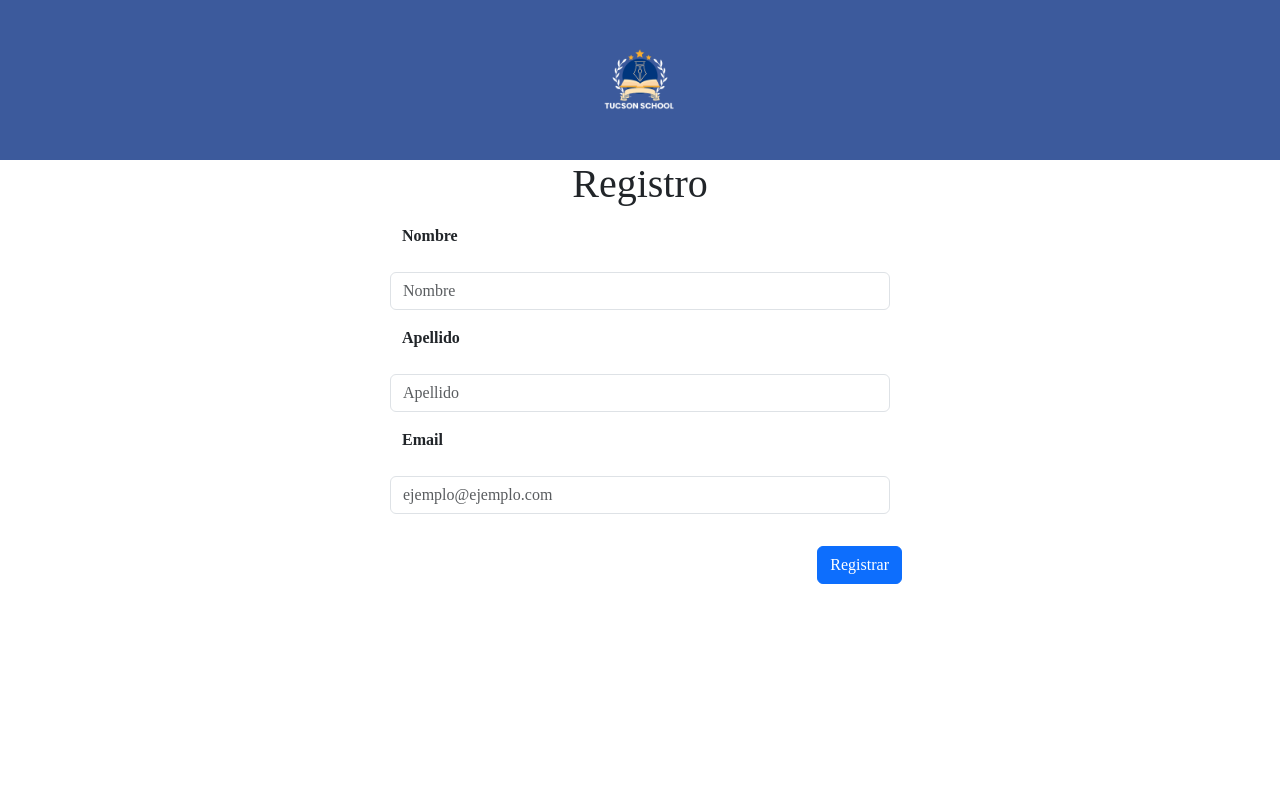
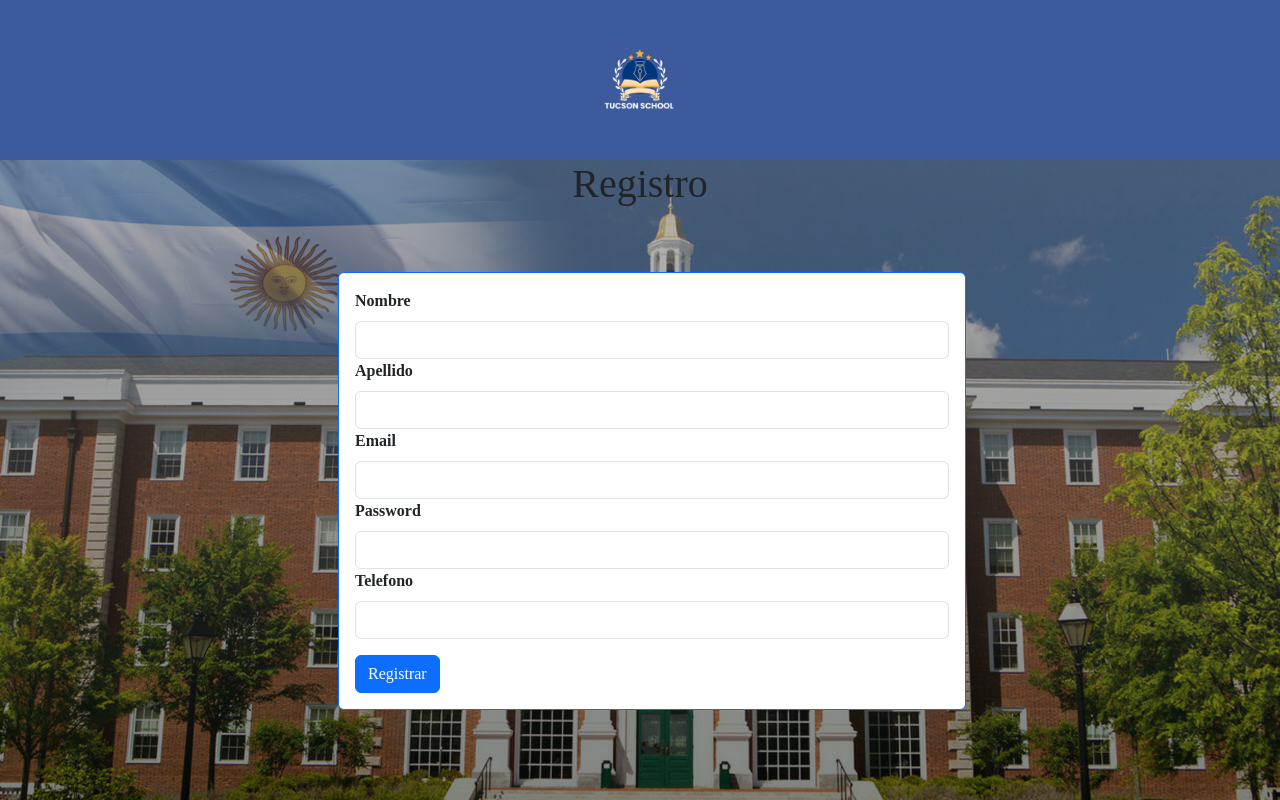
Before and after one commit to m4rt1n1309/Colegio, a React (Vite) app: page /registro in a window 1280 px wide. Built offline with nearby package versions, Linux system fonts and the light colour scheme; a web font is replaced by a local one.

Commit message:
agregamos registro.css/jsx

```diff
--- a/src/components/Administracion.jsx
+++ b/src/components/Administracion.jsx
@@ -9,19 +9,20 @@ import "../style/ppprincipal.css";
 import pruebaApi from "../api/pruebaApi";
 import LogoutButton from "./Logout";
 
-
 export const Administracion = () => {
   const [datosAdmin, setDatosAdmin] = useState({}); // Inicializa datosAdmin como un objeto vacío
 
-  const localToken = localStorage.getItem('token');
+  const localToken = localStorage.getItem("token");
   let idAdmin;
 
-
-  useEffect(() => { // Mover la lógica de obtener los datos del administrador dentro de useEffect
+  useEffect(() => {
+    // Mover la lógica de obtener los datos del administrador dentro de useEffect
     const obtenerDatos = async (idAdmin) => {
       try {
         if (idAdmin) {
-          const resp = await pruebaApi.post('/admin/datosadmin', { _id: idAdmin });
+          const resp = await pruebaApi.post("/admin/datosadmin", {
+            _id: idAdmin,
+          });
           setDatosAdmin(resp.data);
         }
       } catch (error) {
@@ -30,18 +31,19 @@ export const Administracion = () => {
     };
 
     if (localToken) {
-      const tokenBody = localToken.split('.')[1];
+      const tokenBody = localToken.split(".")[1];
       const decodedToken = JSON.parse(atob(tokenBody));
       idAdmin = decodedToken.id;
       obtenerDatos(idAdmin); // Llama a obtenerDatos cuando idAdmin cambie
     } else {
-      console.log('No se encontró ningún token en el almacenamiento local.');
+      console.log("No se encontró ningún token en el almacenamiento local.");
     }
   }, [localToken]); // Este efecto se ejecutará cuando localToken cambie
 
   // Desestructura datosAdmin después de asegurarte de que se ha actualizado correctamente
   const { admin } = datosAdmin || {};
-  let { nombre, apellido, telefono, fechaIngreso, contacto, _id, colegio } = admin || {};
+  let { nombre, apellido, telefono, fechaIngreso, contacto, _id, colegio } =
+    admin || {};
 
   nombre = nombre ? nombre.toUpperCase() : "";
   apellido = apellido ? apellido.toUpperCase() : "";
@@ -49,9 +51,9 @@ export const Administracion = () => {
   return (
     <>
       <div className="contenedor-botonalumno">
-      <button className="botonalumnos">Alumnos</button>
+        <button className="botonalumnos">Alumnos</button>
       </div>
-      <LogoutButton className="boton"/>
+      <LogoutButton className="boton" />
       <h1 className="text-center mt-5 mb-3">Datos Administrativos</h1>
       <Container>
         <Row className="pprincipal">
@@ -100,50 +102,84 @@ export const Administracion = () => {
                   <Form.Label>
                     <strong>Nombre</strong>
                   </Form.Label>
-                  <Form.Control required type="text" defaultValue={nombre} readOnly />
-
+                  <Form.Control
+                    required
+                    type="text"
+                    defaultValue={nombre}
+                    readOnly
+                  />
                 </Form.Group>
 
                 <Form.Group as={Col} controlid="validationCustom02">
                   <Form.Label>
                     <strong>Apellido</strong>
                   </Form.Label>
-                  <Form.Control required type="text" defaultValue={apellido} readOnly  />
+                  <Form.Control
+                    required
+                    type="text"
+                    defaultValue={apellido}
+                    readOnly
+                  />
                 </Form.Group>
 
                 <Form.Group as={Col} controlid="validationCustom02">
                   <Form.Label>
                     <strong>Fecha de ingreso</strong>
                   </Form.Label>
-                  <Form.Control required type="Fecha" defaultValue={fechaIngreso} readOnly/>
+                  <Form.Control
+                    required
+                    type="Fecha"
+                    defaultValue={fechaIngreso}
+                    readOnly
+                  />
                 </Form.Group>
 
                 <Form.Group as={Col} controlid="validationCustom02">
                   <Form.Label>
                     <strong>Contacto</strong>
                   </Form.Label>
-                  <Form.Control required type="number" defaultValue={telefono} readOnly/>
+                  <Form.Control
+                    required
+                    type="number"
+                    defaultValue={telefono}
+                    readOnly
+                  />
                 </Form.Group>
 
                 <Form.Group as={Col} controlid="validationCustom02">
                   <Form.Label>
                     <strong>ID</strong>
                   </Form.Label>
-                  <Form.Control required type="text" defaultValue={_id} readOnly />
+                  <Form.Control
+                    required
+                    type="text"
+                    defaultValue={_id}
+                    readOnly
+                  />
                 </Form.Group>
 
                 <Form.Group as={Col} controlid="validationCustom02">
                   <Form.Label>
                     <strong>Nombre Institucion</strong>
                   </Form.Label>
-                  <Form.Control required type="text" defaultValue={colegio} readOnly/>
+                  <Form.Control
+                    required
+                    type="text"
+                    defaultValue={colegio}
+                    readOnly
+                  />
                 </Form.Group>
 
                 <Form.Group as={Col} controlid="validationCustom02">
                   <Form.Label>
                     <strong>Email Institucion</strong>
                   </Form.Label>
-                  <Form.Control required type="email" defaultValue={contacto} readOnly />
+                  <Form.Control
+                    required
+                    type="email"
+                    defaultValue={contacto}
+                    readOnly
+                  />
                 </Form.Group>
               </Form>
             </Card>
@@ -179,7 +215,6 @@ export const Administracion = () => {
           </Col>
         </Row>
       </Container>
-
     </>
   );
 };
--- a/src/components/Registro.jsx
+++ b/src/components/Registro.jsx
@@ -1,9 +1,9 @@
-import { useState } from 'react';
-import Button from 'react-bootstrap/Button';
-import Col from 'react-bootstrap/Col';
-import Form from 'react-bootstrap/Form';
-import InputGroup from 'react-bootstrap/InputGroup';
-import Row from 'react-bootstrap/Row';
+import { useState } from "react";
+import { Card } from "react-bootstrap";
+import Button from "react-bootstrap/Button";
+import Col from "react-bootstrap/Col";
+import Form from "react-bootstrap/Form";
+import "../style/login.css";
 
 function ValidarRegistro() {
   const [validated, setValidated] = useState(false);
@@ -20,47 +20,56 @@ function ValidarRegistro() {
 
   return (
     <>
+      <Form
+        validated={validated}
+        onSubmit={handleSubmit}
+        className="ms-4 mt-3 d-flex align-items-center flex-column "
+      >
+        <Col md={6} sm={10} controlid="validationCustom01">
+          <Card border="primary" className="p-3 border rounded my-5  ">
+            <Form>
+              <Form.Group as={Col} controlid="validationCustom0">
+                <Form.Label>
+                  <strong>Nombre</strong>
+                </Form.Label>
+                <Form.Control required type="text" />
+              </Form.Group>
 
-    <Form  style={{width:'500px'}} noValidate validated={validated} onSubmit={handleSubmit} className='ms-4 mt-3  d-flex align-items-end flex-column'>
-      <Row className="mb-3">
-        <Form.Group as={Row} md="4" controlId="validationCustom01">
-          <Form.Label><strong>Nombre</strong></Form.Label>
-          <Form.Control
-            required
-            type="text"
-            placeholder="Nombre"
-            defaultValue=""
-            className='mt-3'
-          />
-          <Form.Control.Feedback>Perfecto!</Form.Control.Feedback>
-        </Form.Group>
-        <Form.Group as={Row} md="4" controlId="validationCustom02" className="mt-3">
-          <Form.Label><strong>Apellido</strong></Form.Label>
-          <Form.Control
-            required
-            type="text"
-            placeholder="Apellido"
-            defaultValue=""
-            className='mt-3'
-          />
-          <Form.Control.Feedback>Perfecto!</Form.Control.Feedback>
-        </Form.Group>
-        <Form.Group as={Row} md="4" controlId="validationCustom02" className="mt-3">
-          <Form.Label><strong>Email</strong></Form.Label>
-          <Form.Control
-            required
-            type="email"
-            placeholder="ejemplo@ejemplo.com"
-            defaultValue=""
-            className='mt-3'
-          />
-          <Form.Control.Feedback>Perfecto!</Form.Control.Feedback>
-        </Form.Group>
-      </Row>
+              <Form.Group as={Col} controlid="validationCustom02">
+                <Form.Label>
+                  <strong>Apellido</strong>
+                </Form.Label>
+                <Form.Control required type="text" />
+              </Form.Group>
 
+              <Form.Group as={Col} controlid="validationCustom02">
+                <Form.Label>
+                  <strong>Email</strong>
+                </Form.Label>
+                <Form.Control required type="email" />
+              </Form.Group>
 
-      <Button type="submit" className='mt-3 '>Registrar</Button>
-    </Form>
+              <Form.Group as={Col} controlid="validationCustom02">
+                <Form.Label>
+                  <strong>Password</strong>
+                </Form.Label>
+                <Form.Control required type="password" />
+              </Form.Group>
+
+              <Form.Group as={Col} controlid="validationCustom02">
+                <Form.Label>
+                  <strong>Telefono</strong>
+                </Form.Label>
+                <Form.Control required type="number" />
+              </Form.Group>
+
+              <Button type="submit" className="mt-3 ">
+                Registrar
+              </Button>
+            </Form>
+          </Card>
+        </Col>
+      </Form>
     </>
   );
 }
--- a/src/components/RegistroScreen.jsx
+++ b/src/components/RegistroScreen.jsx
@@ -1,20 +1,15 @@
-
-import React from 'react'
-import ValidarRegistro from './Registro'
-import '../style/login.css'
+import ValidarRegistro from "./Registro";
+import "../style/login.css";
 
 export const RegistroScreen = () => {
   return (
     <>
-
-
-    <div className=' body d-flex justify-content-center '>
-        <div><h1 className='text-center'>Registro</h1>
-        <ValidarRegistro/>
+      <div className="wrapper ">
+        <div>
+          <h1 className="text-center">Registro</h1>
+          <ValidarRegistro />
         </div>
-        </div>
-
-
+      </div>
     </>
   );
 };
--- a/src/style/ppprincipal.css
+++ b/src/style/ppprincipal.css
@@ -11,13 +11,13 @@
   right: 20px; /* Ajusta la posición según tus preferencias */
 }
 
-.boton{
+.boton {
   border-radius: 15%;
   background-color: rgb(195, 52, 52);
   color: white;
 }
 
-.botonalumnos{
+.botonalumnos {
   border-radius: 15%;
   background-color: rgb(11, 168, 8);
   color: white;
--- a/src/style/registro.css
+++ b/src/style/registro.css
@@ -0,0 +1,6 @@
+@media only screen and (min-width: 584px) and (max-width: 764px) {
+  .pprincipal {
+    height: fit-content;
+    margin-left: 40px !important;
+  }
+}
```
Also changed, not shown: src/components/Login.jsx (+6 -8 lines), src/components/LoginScreen.jsx (+6 -11 lines).
